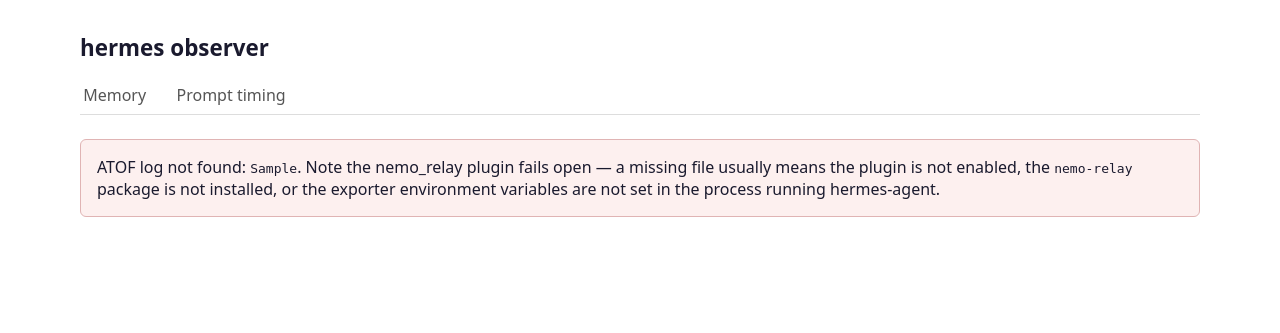
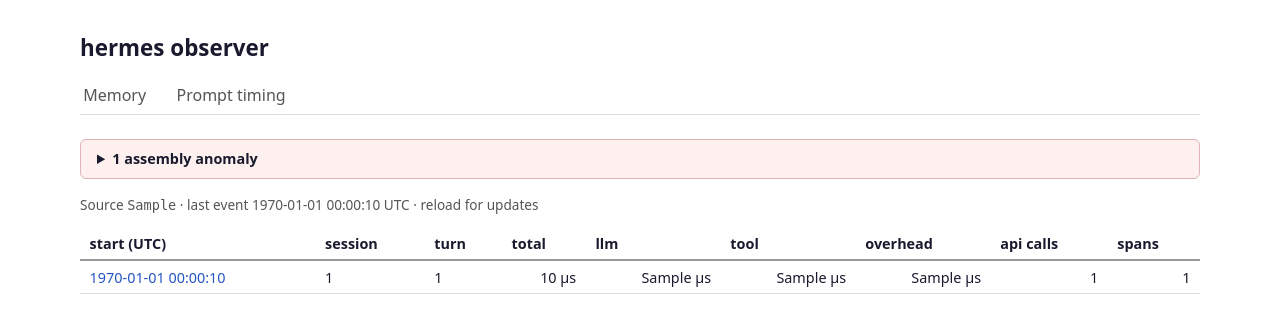
Before and after one commit to justincc/hobserver, a Flask app: template templates/timing/index.html in a window 1280 px wide. Shown: the top 333 px of the page. Run offline with Flask 3, Linux system fonts and the light colour scheme; the template is opened without the code that fills it: most values are stand-ins (such as "Sample title", 1, 10 or a date in 2020); parts of the project's set-up code (start-up, migrations or seed data) failed here and were passed over.

Commit message:
Wire the timing tab: tailer + turn index + waterfall detail
The tailer (byte-offset cursor, complete lines only, reset on truncation
or a missing file) feeds the parser and assembler on each request via an
app-lifetime instance. /timing/ lists turns newest-first with total / llm /
tool / overhead and marks in-flight turns; /timing/turn/<session>/<start>
renders the span waterfall with summary stats, a legend, and per-span text
labels. Parse errors and assembly anomalies render above the tables per
ADR 2. Series colors validated against the light surface with the dataviz
palette checks (llm #2a78d6, tool #eb6834, other #4a3aa7).

Co-Authored-By: Claude Fable 5 <noreply@anthropic.com>

```diff
--- a/plugins/timing/__init__.py
+++ b/plugins/timing/__init__.py
@@ -1,23 +1,120 @@
 """Prompt-timing view — per-turn waterfalls from the NeMo Relay ATOF stream.
 
-Stub: the ATOF reader (tailer/parser/assembler, see docs/adr/0002) is not
-built yet. The page reports the configured source and, per ADR 2's fail-open
-caveat, states loudly when there is nothing to read instead of rendering an
-empty timeline.
+Reader per docs/adr/0002: tailer (byte-offset incremental read) → parser
+(JSONL line → typed event) → assembler (events → sessions → turns →
+waterfall). Views run the tailer on each request and assemble in memory.
+
+Per ADR 2's fail-open caveat, the page states loudly when the source is
+unconfigured, missing, or silent instead of rendering an empty timeline,
+and parse errors / assembly anomalies are always shown, never dropped.
 """
 
 import os
+from datetime import datetime, timezone
 
-from flask import Blueprint, current_app, render_template
+from flask import Blueprint, abort, current_app, render_template
+
+from plugins.timing.assembler import assemble
+from plugins.timing.tailer import AtofTailer
 
 bp = Blueprint("timing", __name__)
 TAB_LABEL = "Prompt timing"
 
 
+def get_tailer() -> AtofTailer:
+    """The app-lifetime tailer for the configured ATOF path."""
+    path = current_app.config["ATOF_PATH"]
+    tailer = current_app.extensions.get("atof_tailer")
+    if tailer is None or tailer.path != path:
+        tailer = AtofTailer(path)
+        current_app.extensions["atof_tailer"] = tailer
+    return tailer
+
+
+@bp.app_template_filter("us_dur")
+def us_dur(us):
+    """Microseconds → compact human duration; em dash when unknown."""
+    if us is None:
+        return "—"
+    sign, us = ("-", -us) if us < 0 else ("", us)
+    if us >= 1_000_000:
+        return f"{sign}{us / 1_000_000:.2f} s"
+    if us >= 1_000:
+        return f"{sign}{us / 1_000:.0f} ms"
+    return f"{sign}{us} µs"
+
+
+@bp.app_template_filter("us_time")
+def us_time(us):
+    if us is None:
+        return "—"
+    stamp = datetime.fromtimestamp(us / 1_000_000, tz=timezone.utc)
+    return stamp.strftime("%Y-%m-%d %H:%M:%S")
+
+
+def _source_problem():
+    """The loud no-source states; None when the file is readable."""
+    atof_path = current_app.config.get("ATOF_PATH")
+    if not atof_path:
+        return render_template("timing/index.html", state="unconfigured")
+    if not os.path.exists(atof_path):
+        return render_template("timing/index.html", state="missing",
+                               atof_path=atof_path)
+    return None
+
+
+def _assembly():
+    tailer = get_tailer()
+    tailer.refresh()
+    return assemble(tailer.events), tailer.errors
+
+
 @bp.route("/")
 def index():
-    atof_path = current_app.config.get("ATOF_PATH")
-    atof_exists = bool(atof_path) and os.path.exists(atof_path)
+    problem = _source_problem()
+    if problem is not None:
+        return problem
+    assembly, parse_errors = _assembly()
+    turns = sorted(
+        (turn for session in assembly.sessions for turn in session.turns),
+        key=lambda t: t.start_us,
+        reverse=True,
+    )
+    last_us = max((s.last_us for s in assembly.sessions
+                   if s.last_us is not None), default=None)
     return render_template(
-        "timing/index.html", atof_path=atof_path, atof_exists=atof_exists
+        "timing/index.html",
+        state="ok",
+        atof_path=current_app.config["ATOF_PATH"],
+        turns=turns,
+        last_us=last_us,
+        anomalies=assembly.anomalies,
+        parse_errors=parse_errors,
     )
+
+
+@bp.route("/turn/<session_id>/<int:start_us>")
+def turn(session_id, start_us):
+    problem = _source_problem()
+    if problem is not None:
+        return problem
+    assembly, parse_errors = _assembly()
+    found = next(
+        (t for s in assembly.sessions if s.session_id == session_id
+         for t in s.turns if t.start_us == start_us),
+        None,
+    )
+    if found is None:
+        abort(404)
+    # Scale for the bars: a turn still in flight is drawn against the last
+    # thing we saw in it.
+    span_edges = [s.end_us or s.start_us for s in found.spans]
+    scale_end = found.end_us or max(span_edges, default=found.start_us)
+    scale_us = max(scale_end - found.start_us, 1)
+    return render_template(
+        "timing/turn.html",
+        turn=found,
+        scale_us=scale_us,
+        parse_errors=parse_errors,
+        anomalies=assembly.anomalies,
+    )
--- a/templates/base.html
+++ b/templates/base.html
@@ -28,6 +28,24 @@
     nav.event-nav .disabled { color: #aaa; }
     p.notice { background: #f4f5f8; padding: 1rem; border-radius: 6px; }
     p.notice.warn { background: #fdf0ef; border: 1px solid #e0b4b4; }
+    p.meta { color: #555; font-size: 0.85rem; }
+    details.problems { background: #fdf0ef; border: 1px solid #e0b4b4; border-radius: 6px; padding: 0.6rem 1rem; margin-bottom: 1rem; font-size: 0.9rem; }
+    details.problems summary { cursor: pointer; font-weight: 600; }
+    /* prompt-timing waterfall. Series colors validated (dataviz six checks,
+       light surface): llm #2a78d6, tool #eb6834, other #4a3aa7. */
+    .stats { display: flex; gap: 2.5rem; margin: 1rem 0; flex-wrap: wrap; }
+    .stats .v { font-size: 1.3rem; font-weight: 600; display: block; }
+    .stats .l { font-size: 0.8rem; color: #555; }
+    .legend { display: flex; gap: 1.25rem; align-items: center; font-size: 0.85rem; color: #555; margin: 0.75rem 0; }
+    .chip { display: inline-block; width: 0.8rem; height: 0.8rem; border-radius: 3px; vertical-align: -0.1rem; margin-right: 0.35rem; }
+    .cat-llm { background: #2a78d6; }
+    .cat-tool { background: #eb6834; }
+    .cat-other { background: #4a3aa7; }
+    table.waterfall td.bar-cell { width: 45%; min-width: 14rem; }
+    .bar-track { position: relative; height: 14px; background: #f4f5f8; border-radius: 4px; }
+    .bar { position: absolute; top: 0; height: 14px; border-radius: 4px; min-width: 2px; }
+    .bar.open { opacity: 0.55; }
+    .badge-inflight { color: #8a5a00; font-size: 0.8rem; white-space: nowrap; }
   </style>
 </head>
 <body>
--- /dev/null
+++ b/templates/timing/_problems.html
@@ -0,0 +1,20 @@
+{% if parse_errors %}
+<details class="problems" open>
+  <summary>{{ parse_errors | length }} unparseable line{{ 's' if parse_errors | length != 1 }} in the ATOF log</summary>
+  <ul>
+    {% for e in parse_errors %}
+    <li>line {{ e.line_no }}: {{ e.message }} — <code>{{ e.line_preview }}</code></li>
+    {% endfor %}
+  </ul>
+</details>
+{% endif %}
+{% if anomalies %}
+<details class="problems">
+  <summary>{{ anomalies | length }} assembly anomal{{ 'y' if anomalies | length == 1 else 'ies' }}</summary>
+  <ul>
+    {% for a in anomalies %}
+    <li>{% if a.line_no %}line {{ a.line_no }}: {% endif %}{{ a.message }}</li>
+    {% endfor %}
+  </ul>
+</details>
+{% endif %}
--- a/templates/timing/index.html
+++ b/templates/timing/index.html
@@ -1,7 +1,7 @@
 {% extends "base.html" %}
 {% block title %}prompt timing — hermes observer{% endblock %}
 {% block content %}
-{% if not atof_path %}
+{% if state == "unconfigured" %}
 <p class="notice warn">
   No ATOF source configured. Set the <code>ATOF_LOG</code> environment
   variable to the events JSONL file written by the hermes-agent
@@ -9,7 +9,7 @@
   (its <code>HERMES_NEMO_RELAY_ATOF_OUTPUT_DIRECTORY</code> /
   <code>HERMES_NEMO_RELAY_ATOF_FILENAME</code> settings).
 </p>
-{% elif not atof_exists %}
+{% elif state == "missing" %}
 <p class="notice warn">
   ATOF log not found: <code>{{ atof_path }}</code>.
   Note the nemo_relay plugin fails open — a missing file usually means the
@@ -18,10 +18,46 @@
   process running hermes-agent.
 </p>
 {% else %}
-<p class="notice">
-  ATOF source: <code>{{ atof_path }}</code>.
-  The prompt-timing reader is not implemented yet (see
-  <code>docs/adr/0002</code>); per-turn waterfalls will appear here.
+{% include "timing/_problems.html" %}
+{% if not turns %}
+<p class="notice warn">
+  Reading <code>{{ atof_path }}</code> — no turns yet.
+  {% if last_us %}
+  Last event: {{ last_us | us_time }} UTC.
+  {% else %}
+  The file has produced no events. The nemo_relay plugin fails open — if
+  hermes is running turns but nothing appears here, check that the plugin
+  is enabled and the exporter is configured.
+  {% endif %}
 </p>
+{% else %}
+<p class="meta">Source <code>{{ atof_path }}</code> · last event {{ last_us | us_time }} UTC · reload for updates</p>
+<table>
+  <thead>
+    <tr>
+      <th>start (UTC)</th><th>session</th><th>turn</th><th>total</th>
+      <th>llm</th><th>tool</th><th>overhead</th><th>api calls</th><th>spans</th>
+    </tr>
+  </thead>
+  <tbody>
+    {% for t in turns %}
+    <tr>
+      <td><a href="{{ url_for('timing.turn', session_id=t.session_id, start_us=t.start_us) }}">{{ t.start_us | us_time }}</a></td>
+      <td>{{ t.session_id | truncate(24) }}</td>
+      <td>{{ t.turn_id or '—' }}</td>
+      <td class="num">
+        {% if t.end_us is none %}<span class="badge-inflight">in flight</span>
+        {% else %}{{ t.duration_us | us_dur }}{% endif %}
+      </td>
+      <td class="num">{{ t.llm_us | us_dur }}</td>
+      <td class="num">{{ t.tool_us | us_dur }}</td>
+      <td class="num">{{ t.overhead_us | us_dur }}</td>
+      <td class="num">{{ t.api_call_count }}</td>
+      <td class="num">{{ t.spans | length }}</td>
+    </tr>
+    {% endfor %}
+  </tbody>
+</table>
+{% endif %}
 {% endif %}
 {% endblock %}
```
Also changed, not shown: AGENTS.md (+11 -6 lines), plugins/timing/tailer.py (added, +65 -0 lines), templates/timing/turn.html (added, +76 -0 lines), tests/test_tailer.py (added, +70 -0 lines), tests/test_timing.py (+95 -6 lines), README.md.
